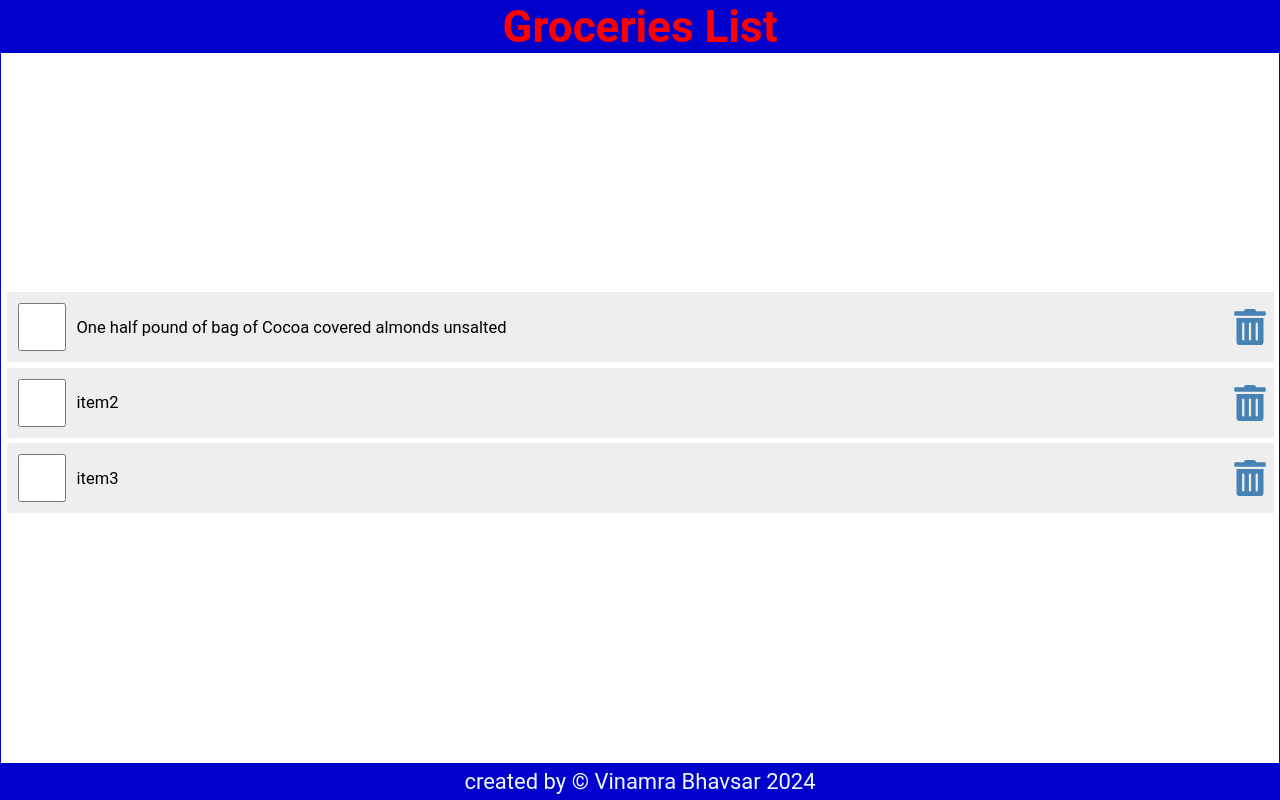
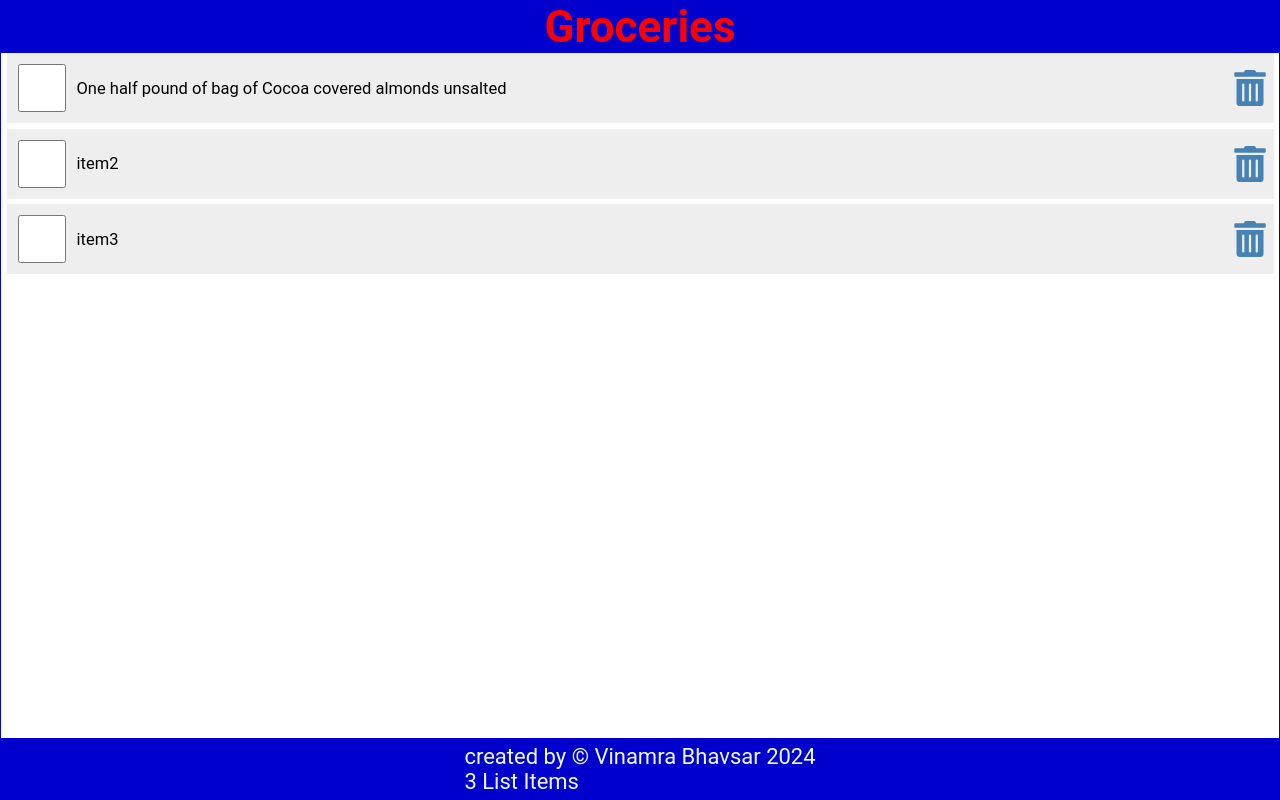
Before and after one commit to vinamra842000/react_tutorial_1, a React (Create React App) app: page / in a window 1280 px wide. Built offline with nearby package versions, Linux system fonts and the light colour scheme.

Commit message:
Props And PropDrill Made Seprate Components

```diff
--- a/src/App.js
+++ b/src/App.js
@@ -3,13 +3,58 @@
 import Content from './Content';
 import Footer from './Footer';
 import Header from './Header';
+// useState Hook
+import { useState } from "react";
 
 function App() {
+
+  // Like getter Setter
+  const [items, setItems] = useState([
+    {
+      id: 1,
+      checked: false,
+      item: "One half pound of bag of Cocoa covered almonds unsalted"
+    },
+    {
+      id: 2,
+      checked: false,
+      item: "item2"
+    },
+    {
+      id: 3,
+      checked: false,
+      item: "item3"
+    }
+  ]); // Default Value
+
+  const handleCheck = (id) => {
+    const listItems = items.map((item) => item.id === id ? {
+      ...item,
+      checked: !item.checked
+    } : item);
+    setItems(listItems);
+    localStorage.setItem('shoppingList', JSON.stringify(listItems));
+  }
+
+  const handleDelete = (id) => {
+    const listItems = items.filter((item) => item.id !== id);
+    setItems(listItems);
+    localStorage.setItem('shoppingList', JSON.stringify(listItems));
+  }
+
   return (
     <div className="App">
-      <Header />
-      <Content />
-      <Footer />
+      <Header
+        title="Groceries"
+      />
+      <Content
+        items={items}
+        handleCheck={handleCheck}
+        handleDelete={handleDelete}
+      />
+      <Footer
+        length={items.length}
+      />
     </div>
   );
 }
--- a/src/Content.js
+++ b/src/Content.js
@@ -1,66 +1,14 @@
-// useState Hook
-import { useState } from "react";
-import { FaTrashAlt } from "react-icons/fa";
-
-const Content = () => {
-    // Like getter Setter
-    const [items, setItems] = useState([
-        {
-            id: 1,
-            checked: false,
-            item: "One half pound of bag of Cocoa covered almonds unsalted"
-        },
-        {
-            id: 2,
-            checked: false,
-            item: "item2"
-        },
-        {
-            id: 3,
-            checked: false,
-            item: "item3"
-        }
-    ]); // Default Value
-
-    const handleCheck = (id) => {
-        const listItems = items.map((item) => item.id === id ? {
-            ...item,
-            checked: !item.checked
-        } : item);
-        setItems(listItems);
-        localStorage.setItem('shoppingList', JSON.stringify(listItems));
-    }
-
-    const handleDelete = (id) => {
-        const listItems = items.filter((item) => item.id != id);
-        setItems(listItems);
-        localStorage.setItem('shoppingList', JSON.stringify(listItems));
-    }
+import ItemList from "./ItemList";
+const Content = ({items, handleCheck, handleDelete}) => {
 
     return (
         <main>
             {items.length ? (
-                <ul>
-                    {items.map((item) => (
-                        <li className="item" key={item.id}>
-                            <input
-                                type="checkbox"
-                                onChange={() => handleCheck(item.id)}
-                                checked={item.checked}
-                            />
-                            <label
-                                style={(item.checked) ? { textDecoration: 'line-through' } : null}
-                                onDoubleClick={() => handleCheck(item.id)}
-                            >{item.item}</label>
-                            {/* <button>Delete</button>  */}
-                            <FaTrashAlt
-                                onClick={() => handleDelete(item.id)}
-                                role="button"
-                                tabIndex="0"
-                            />
-                        </li>
-                    ))}
-                </ul>
+                <ItemList
+                    items={items}
+                    handleCheck={handleCheck}
+                    handleDelete={handleDelete}
+                />
             ) : (
                 <p style={{ marginTop: '2rem' }}>
                     Your List is Empty.
--- a/src/Footer.js
+++ b/src/Footer.js
@@ -1,10 +1,11 @@
 import React from 'react'
 
-const Footer = () => {
+const Footer = ({length}) => {
     const today = new Date();
   return (
     <footer>
         <p>created by &copy; Vinamra Bhavsar {today.getFullYear()}</p>
+        <p>{length} List {length === 1 ? "Item" : "Items"}</p>
     </footer>
   )
 }
--- a/src/Header.js
+++ b/src/Header.js
@@ -1,13 +1,18 @@
 import React from 'react'
 
-const Header = () => {
+const Header = (props) => {
   return (
     <header style={{
         color:'red'
     }}>
-        <h1>Groceries List</h1>
+        <h1>{props.title}</h1>
     </header>
   )
 }
 
+//default props
+Header.defaultProps = {
+  title : "Default Title"
+}
+
 export default Header
--- /dev/null
+++ b/src/ItemList.js
@@ -0,0 +1,18 @@
+import LineItem from "./LineItem"
+
+const ItemList = ({ items, handleCheck, handleDelete }) => {
+    return (
+        <ul>
+            {items.map((item) => (
+                <LineItem
+                    key={item.id}
+                    item={item}
+                    handleCheck={handleCheck}
+                    handleDelete={handleDelete}
+                />
+            ))}
+        </ul>
+    )
+}
+
+export default ItemList
--- /dev/null
+++ b/src/LineItem.js
@@ -0,0 +1,26 @@
+import { FaTrashAlt } from "react-icons/fa";
+
+const LineItem = ({item, handleCheck, handleDelete}) => {
+    return (
+        <li className="item" key={item.id}>
+            <input
+                type="checkbox"
+                onChange={() => handleCheck(item.id)}
+                checked={item.checked}
+            />
+            <label
+                style={(item.checked) ? { textDecoration: 'line-through' } : null}
+                onDoubleClick={() => handleCheck(item.id)}
+            >{item.item}</label>
+            {/* <button>Delete</button>  */}
+            <FaTrashAlt
+                onClick={() => handleDelete(item.id)}
+                role="button"
+                tabIndex="0"
+                aria-label={`Delete ${item.item}`}
+            />
+        </li>
+    )
+}
+
+export default LineItem
--- a/src/index.css
+++ b/src/index.css
@@ -44,7 +44,7 @@ main {
   display: flex;
   flex-direction: column;
   flex-grow: 1;
-  justify-content: center;
+  justify-content: flex-start;
   align-items: center;
   overflow-y: auto;
 }
```
